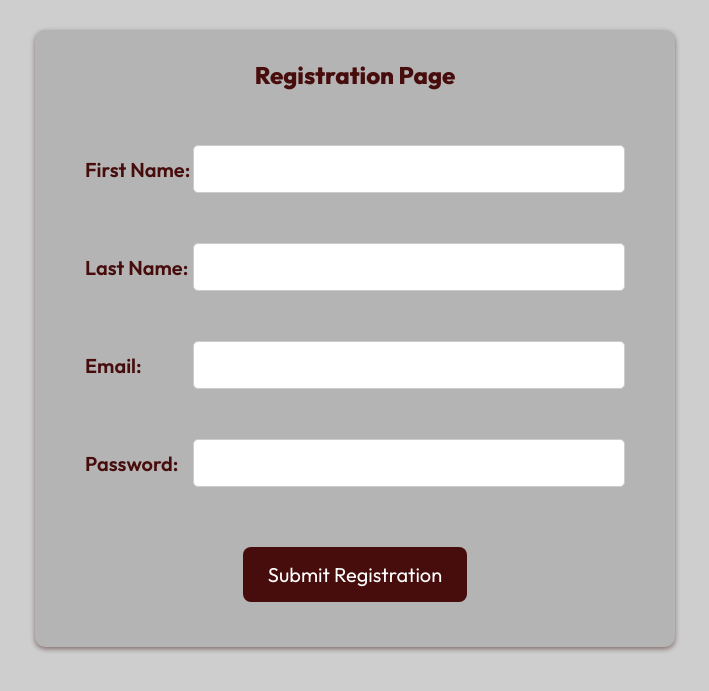
After one commit to rajvi418/Restaurant-PHP, a PHP site: page /Pages/Registration.html in a window 1280 px wide. The commit adds this page. Shown: the top 691 px of the page, without its empty margins (285-994 px from the left). Run offline with PHP 8.4, Linux system fonts and the light colour scheme.

Commit message:
Add registration page and update styling for consistency; refactor section classes for better structure

```diff
--- a/CSS/style.css
+++ b/CSS/style.css
@@ -45,6 +45,8 @@ body {
     color: white;
     padding: 15px 25px;
     border-radius: 8px;
+    border: none;
+    cursor: pointer;
     text-decoration: none;
 }
 
@@ -52,11 +54,66 @@ body {
     text-align: center;
 }
 
+.registration-container {
+    background-color: #b4b4b4;
+    width: 50%;
+    text-align: center;
+    margin: auto;
+    margin-top: 30px;
+    border-radius: 10px;
+    box-shadow: 0 2px 5px rgba(50, 3, 3, 0.481);
+    color: #470c0c;
+    padding: 30px;
+}
+
+.registration-container form {
+    padding: 15px 10px;
+}
+
+.registration-container h1 {
+    margin-bottom: 30px;
+}
+
+.registration-btn {
+    background-color: #470c0c;
+    color: white;
+    padding: 15px 25px;
+    border-radius: 8px;
+    border: none;
+    cursor: pointer;
+    text-decoration: none;
+    font-size: 20px;
+    margin-top: 20px;
+}
+
+.input-group {
+    margin-bottom: 30px;
+    padding: 10px;
+    display: flex;
+    justify-content: space-between;
+    align-items: center;
+}
+
+.input-group label {
+    font-size: 20px;
+    font-weight: 600;
+}
+
+.input-group input {
+    width: 80%;
+    padding: 15px 10px;
+    border: 1px solid #ccc;
+    border-radius: 5px;
+}
+
 .login-container {
-    border: 2px solid red;
     padding: 30px;
-    width: 50%;
+    background-color: #b1b1b18c;
+    color: #470c0c;
+    width: 30%;
     margin: auto;
+    margin-top: 150px;
+    text-align: center;
     border-radius: 5px;
 }
 
@@ -81,9 +138,10 @@ body {
 
 .login-container form button {
     padding: 15px;
-    background-color: red;
+    background-color: #470c0c;
     color: #fff;
     border: none;
+    width: 60%;
     border-radius: 5px;
     cursor: pointer;
 }
@@ -104,7 +162,7 @@ body {
     padding: 15px;
 }
 
-.dashboard-content {
+.content-container {
     width: 80%;
     height: 100%;
     padding: 15px;
@@ -152,7 +210,7 @@ body {
 }
 
 /* Dashboard Content  */
-.dashboard-container .dashboard-content {
+.dashboard-container .content-container {
     padding: 15px;
     color: #470c0c;
 }
@@ -237,8 +295,8 @@ body {
     color: white;
 }
 
-/* .managment-container */
-.management-container {
+/* .content-container */
+.content-container {
     margin: auto;
     padding: 20px;
     width: 80%;
@@ -247,20 +305,21 @@ body {
     right: 0;
 }
 
-.management-container .menu-header {
+.content-container .menu-header {
     display: flex;
     justify-content: space-between;
     align-items: center;
     margin-bottom: 20px;
 }
 
-.management-container .menu-header h3 {
+.content-container .menu-header h3 {
     color: #470c0c;
 }
 
 .menu-management {
     margin: auto;
     width: 100%;
+    margin-bottom: 20px;
     padding: 25px;
     border-radius: 8px;
     background-color: white;
@@ -281,7 +340,7 @@ body {
     text-align: center;
 }
 
-.settings-container {
+.content-container {
     padding: 15px;
     width: 80%;
     height: 100%;
--- a/Pages/Dashboard.html
+++ b/Pages/Dashboard.html
@@ -35,7 +35,7 @@
             </div>
 
         </header>
-        <section class="dashboard-content">
+        <section class="content-container">
             <div class="dashboard-welcome">
                 <h1>Welcome to the Dashboard</h1>
                 <p>Here you can manage your restaurant's operations efficiently.</p>
--- /dev/null
+++ b/Pages/Registration.html
@@ -0,0 +1,43 @@
+<!DOCTYPE html>
+<html lang="en">
+
+<head>
+    <meta charset="UTF-8">
+    <meta name="viewport" content="width=device-width, initial-scale=1.0">
+    <title>Registration Pages</title>
+    <link rel="stylesheet" href="../CSS/style.css">
+    <link rel="stylesheet" href="../CSS/font.css">
+</head>
+
+<body>
+    <section class="registration-container">
+        <h1>Registration Page</h1>
+        <form action="../index.php" method="post">
+            <div class="input-group">
+                <label>First Name:</label>
+                <input type="text" name="first_name" required>
+            </div>
+
+            <div class="input-group">
+                <label>Last Name:</label>
+                <input type="text" name="last_name" required>
+            </div>
+
+            <div class="input-group">
+                <label>Email:</label>
+                <input type="email" name="email" required>
+            </div>
+
+            <div class="input-group ">
+                <label>Password:</label>
+                <input type="password" name="password" required>
+            </div>
+
+            <a href="../index.php"><button type="submit" class="universal-btn registration-btn">Submit
+                    Registration</button></a>
+        </form>
+    </section>
+
+</body>
+
+</html>
--- a/Pages/menu-management.html
+++ b/Pages/menu-management.html
@@ -31,7 +31,7 @@
             </a>
         </div>
     </header>
-    <section class="management-container">
+    <section class="content-container">
         <div class="menu-header">
             <h3 class="title">Restaurant Menu</h3>
             <a href="add_item.php" class="universal-btn">+ Add Item</a>
@@ -157,6 +157,9 @@
             </tr>
 
         </table>
+        <footer class="dashboard-footer">
+            <p>&copy; 2024 Restaurant Management System. All rights reserved.</p>
+        </footer>
     </section>
 </body>
 
--- a/Pages/settings.html
+++ b/Pages/settings.html
@@ -35,7 +35,7 @@
             </div>
 
         </header>
-        <section class="settings-container">
+        <section class="content-container">
             <section class="setting-options">
                 <div class="settings-header">
                     <h3 class="title">Settings & Preferences</h3>
--- a/index.php
+++ b/index.php
@@ -6,6 +6,7 @@
     <meta name="viewport" content="width=device-width, initial-scale=1.0">
     <title>Document</title>
     <link rel="stylesheet" href="../CSS/style.css">
+    <link rel="stylesheet" href="../CSS/font.css">
 </head>
 
 <body>
```
Also changed, not shown: Pages/staff-management.html (+72 -0 lines).
